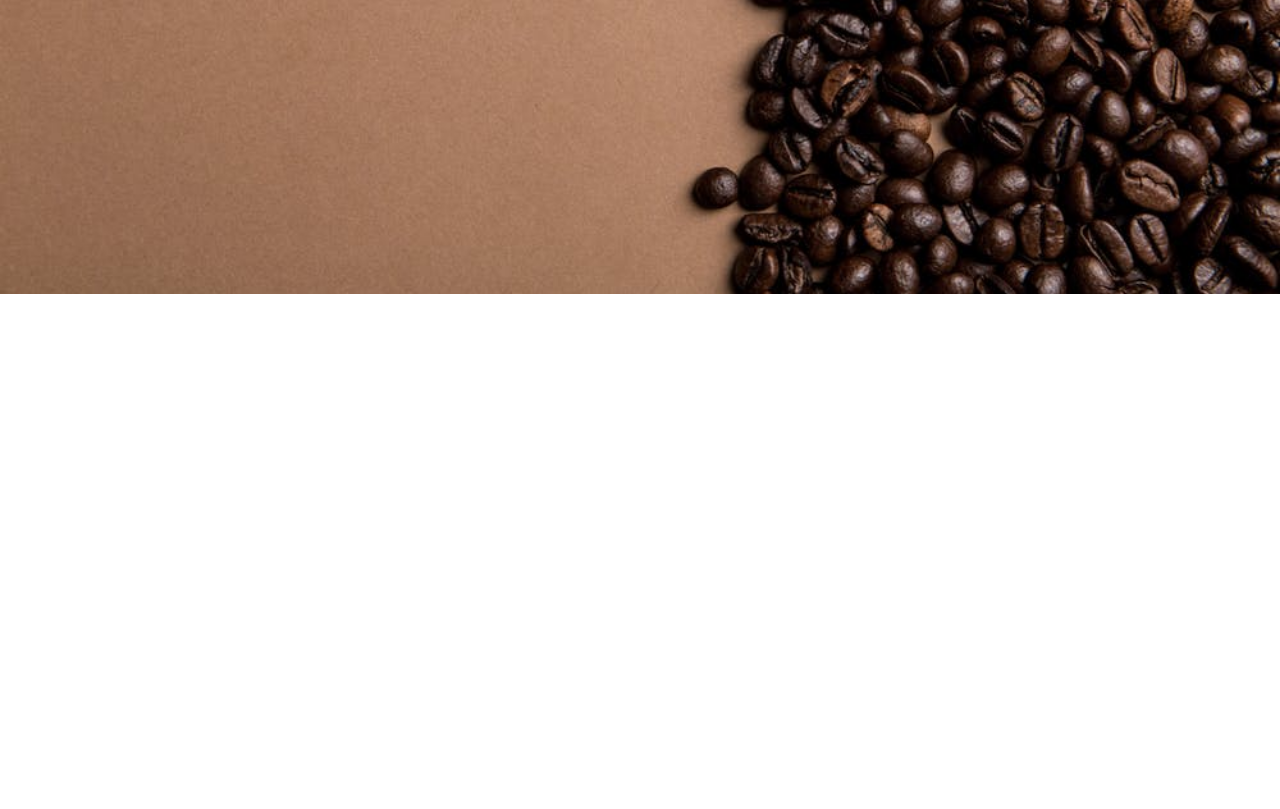
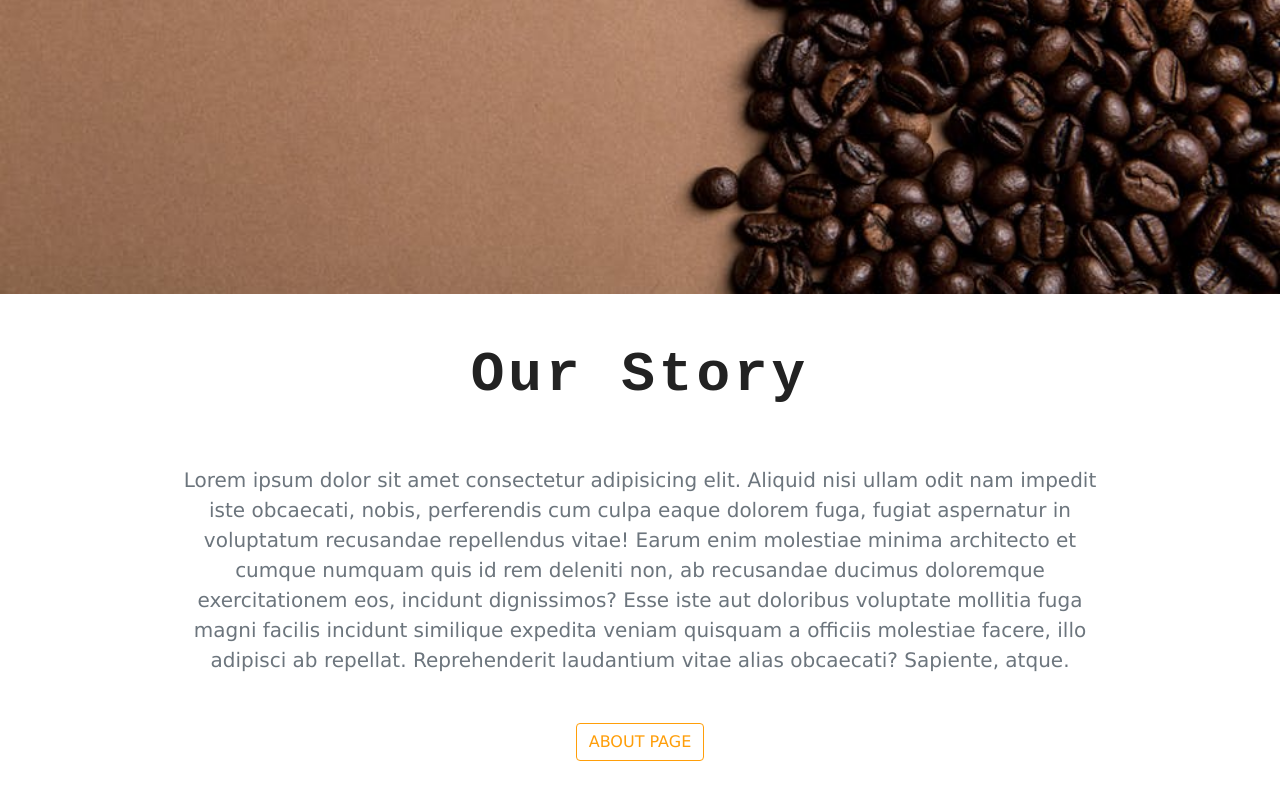
Before and after one commit to hyperst8/gatsby-coffee-project, a Gatsby site: page / in a window 1280 px wide. Shown: the part 580-1389 px from the top of the page. Before the commit the page ends 874 px from the top, so only its background shows below. Built offline with nearby package versions, Linux system fonts and the light colour scheme; Gatsby itself is replaced by a stand-in of ours.

Commit message:
Added info and title component

```diff
--- /dev/null
+++ b/src/components/Globals/Title.js
@@ -0,0 +1,11 @@
+import React from "react"
+
+export default function Title({ title }) {
+  return (
+    <div className="row">
+      <div className="col text-center mb-5">
+        <h1 className="display-4 text-capitalize font-weight-bold">{title}</h1>
+      </div>
+    </div>
+  )
+}
--- /dev/null
+++ b/src/components/Home/Info.js
@@ -0,0 +1,34 @@
+import React from "react"
+import { Link } from "gatsby"
+import Title from "../Globals/Title"
+
+export default function Info() {
+  return (
+    <section className="py-5">
+      <div className="container">
+        <Title title="our story" />
+        <div className="row">
+          <div className="col-10 col-sm8 mx-auto text-center">
+            <p className="lead text-muted mb-5">
+              Lorem ipsum dolor sit amet consectetur adipisicing elit. Aliquid
+              nisi ullam odit nam impedit iste obcaecati, nobis, perferendis cum
+              culpa eaque dolorem fuga, fugiat aspernatur in voluptatum
+              recusandae repellendus vitae! Earum enim molestiae minima
+              architecto et cumque numquam quis id rem deleniti non, ab
+              recusandae ducimus doloremque exercitationem eos, incidunt
+              dignissimos? Esse iste aut doloribus voluptate mollitia fuga magni
+              facilis incidunt similique expedita veniam quisquam a officiis
+              molestiae facere, illo adipisci ab repellat. Reprehenderit
+              laudantium vitae alias obcaecati? Sapiente, atque.
+            </p>
+            <Link to="/about/">
+              <button className="btn text-uppercase btn-yellow">
+                about page
+              </button>
+            </Link>
+          </div>
+        </div>
+      </div>
+    </section>
+  )
+}
--- a/src/components/layout.css
+++ b/src/components/layout.css
@@ -1,5 +1,5 @@
 :root {
-  --mainBrown: #2d1ef1;
+  --mainBrown: #2d1e1f;
   --mainYellow: rgb(255, 158, 9);
   --mainGrey: #ece8dc;
   --mainWhite: #fff;
@@ -41,3 +41,13 @@
   background-position: center;
   background-size: cover;
 }
+
+.btn-yellow {
+  color: var(--mainYellow);
+  border-color: var(--mainYellow);
+}
+
+.btn-yellow:hover {
+  background-color: var(--mainYellow);
+  color: var(--mainBrown);
+}
--- a/src/pages/index.js
+++ b/src/pages/index.js
@@ -4,6 +4,7 @@
 import Layout from "../components/layout"
 import SEO from "../components/seo"
 import BackgroundSection from "../components/Globals/BackgroundSection"
+import Info from "../components/Home/Info"
 
 const IndexPage = ({ data }) => (
   <Layout>
@@ -13,6 +14,7 @@
       title="Regular Joe's"
       styleClass="default-background"
     />
+    <Info />
   </Layout>
 )
 
```
